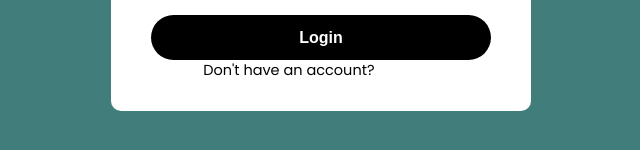
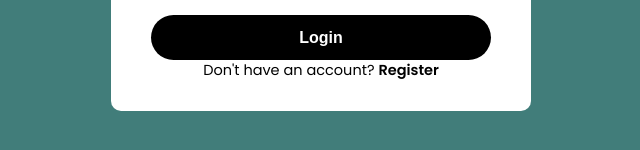
Before and after one commit to ryandouglas6/Chess-AI, a React (Create React App) app in the folder personalized-chess-ai/: page / in a window 1280 px wide. Shown: the part 490-640 px from the top of the page, without its empty margins (319-959 px from the left). Built offline with nearby package versions, Linux system fonts and the light colour scheme.

Commit message:
register-link

```diff
--- a/personalized-chess-ai/src/Components/LoginForm/LoginForm.css
+++ b/personalized-chess-ai/src/Components/LoginForm/LoginForm.css
@@ -104,7 +104,7 @@
 }
 
 .register-link p a {
-  color: #fff;
+  color: black;
   text-decoration: none;
   font-weight: 600;
 }
```
